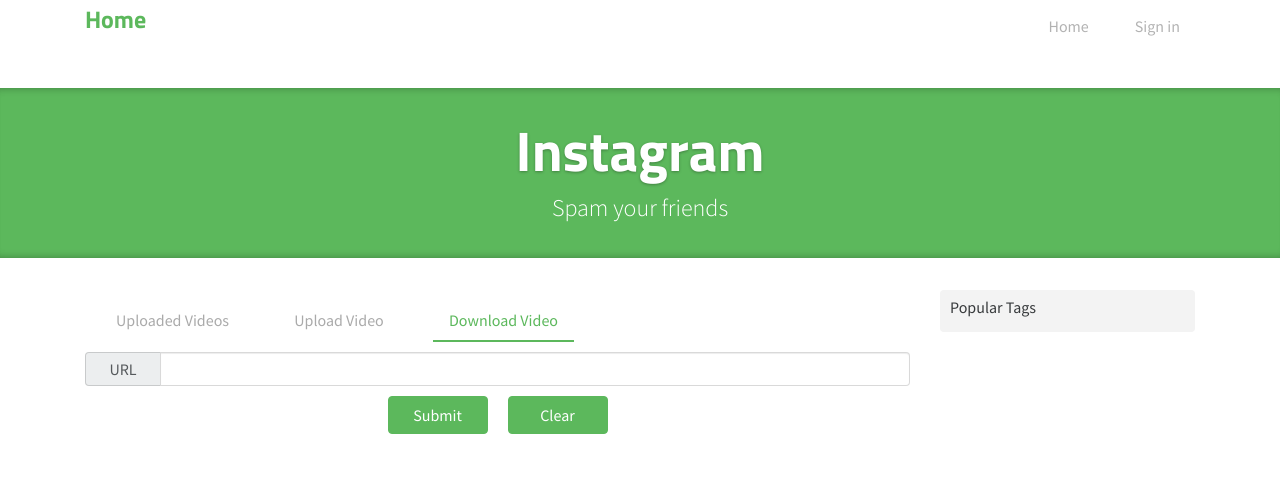
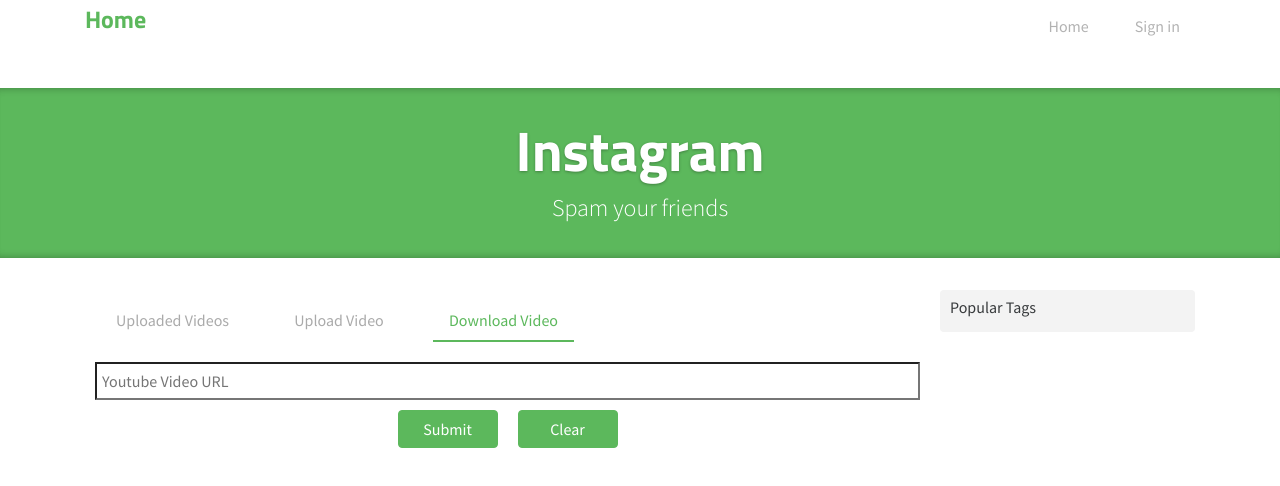
Before and after one commit to lopatiy/sandbox, a React (Create React App) app: page /download in a window 1280 px wide. Shown: the top 486 px of the page. Built offline with nearby package versions, Linux system fonts and the light colour scheme; a web font is replaced by a local one.

Commit message:
video download and video preview

```diff
--- a/api/downloader.js
+++ b/api/downloader.js
@@ -20,6 +20,7 @@
 
     execConstructor(url, filename, format) {
         let command = `youtube-dl -f ${format || videoFormat.MP4} -o '${this.path}/${filename}.%(ext)s' --write-thumbnail --restrict-filenames ${url}`;
+        console.log(command);
         return command
     }
 
--- a/api/files.js
+++ b/api/files.js
@@ -43,7 +43,7 @@
 
     list() {
         return fs.readdir(this.source).then(data=> {
-            return data.filter(file => _.startsWith(file, 'video-'));
+            return data.filter(file => !_.startsWith(file, '.'));
         })
     }
 
--- a/api/server.js
+++ b/api/server.js
@@ -26,8 +26,9 @@
 
 app.post('/api/video-download', (req, res) => {
     console.log(req);
-    if (_.isString(req.query.downloadUrl) && !_.isEmpty(req.query.downloadUrl)) {
-        downloader.getVideo(req.query.downloadUrl)
+    console.log(req.body.downloadUrl);
+    if (_.isString(req.body.downloadUrl) && !_.isEmpty(req.body.downloadUrl)) {
+        downloader.getVideo(req.body.downloadUrl)
             .then((filename) =>
                 files.save(filename)
                     .then((filename) => res.send(filename))
--- a/src/components/Video/Download.js
+++ b/src/components/Video/Download.js
@@ -12,26 +12,24 @@
     return {}
 };
 
-class Upload extends React.Component {
-    onSubmit(data){
-        if(data.videoUrl){
-            const formData = new FormData();
-            formData.append('downloadUrl', data.videoUrl);
-            Agent.Videos.download(formData)
-                .catch(err => console.error(err));
-        }
-    }
-
+class Download extends React.Component {
     renderFileInput(field) {
         const error = field.meta.touched && field.meta.error && <span className="error">{field.meta.error}</span>;
 
         return (
             <div className="input-group">
                 <span className="input-group-addon" id="basic-addon1">URL</span>
-                <input type="text" className="form-control"  name={field.name} value={field.input.value}/>
+                <input type="text" className="form-control" name={field.name} value={field.input.value}/>
                 {error}
             </div>
         )
+    }
+
+    onSubmit({downloadUrl}) {
+        let body = new FormData();
+        body.append('downloadUrl', downloadUrl);
+        Agent.Videos.download(body)
+            .catch(err => console.error(err))
     }
 
     render() {
@@ -39,13 +37,18 @@
         return (
             <form className="upload" onSubmit={handleSubmit(this.onSubmit.bind(this))}>
                 <div>
-                    <Field name="videoUrl" component={this.renderFileInput.bind(this)}/>
+                    <Field
+                        name="downloadUrl"
+                        component="input"
+                        type="text"
+                        placeholder="Youtube Video URL"
+                    />
                 </div>
                 <div className="buttons">
                     <button className="btn btn-primary" type="submit">
                         Submit
                     </button>
-                    <button className="btn btn-primary" onClick={reset}>
+                    <button className="btn btn-primary" type="button" onClick={reset}>
                         Clear
                     </button>
                 </div>
@@ -54,9 +57,9 @@
     }
 }
 
-const ConnectedUpload = connect (
+const connectedDownload = connect (
     mapStateToProps,
     mapDispatchToProps
-)(Upload);
+)(Download);
 
-export default reduxForm({form: 'simple'})(ConnectedUpload);
+export default reduxForm({form: 'downloadForm'})(connectedDownload);
--- a/src/components/Video/VideoItem.js
+++ b/src/components/Video/VideoItem.js
@@ -3,15 +3,22 @@
 import _ from 'lodash';
 
 class VideoListItem extends React.Component {
+
+    renderPreview(name){
+        if(_.endsWith(name, '.mp4')){
+            return (
+                <video width="640" height="480" controls>
+                <source src={`/dropbox/${name}`} type="video/mp4"/>
+            </video>)
+        } else {
+            return (<img alt={name} src={`/dropbox/${name}`}/>)
+        }
+    }
+
     render() {
         const {video} = this.props;
-
-        const parts = video.split('-');
-        const timestamp = parts[1];
-        const name = _.tail(_.tail(parts)).join('-');
-
         return (
-            <div key={timestamp} className="item-preview">
+            <div key={video} className="item-preview">
                 <div className="item-meta">
                     <div className="pull-xs-right">
                         <button
@@ -21,8 +28,8 @@
                     </div>
                 </div>
                 <span className="preview-link">
-                    <img alt={name} src={`/dropbox/${video}`}/>
-                    <h3>{name}</h3>
+                    {this.renderPreview(video)}
+                    <h3>{video}</h3>
                     <p>Video description</p>
                     <ul className="tag-list">
                         {
@@ -38,9 +45,7 @@
                 </span>
             </div>
         );
-
     }
-
 }
 
 export default VideoListItem;
--- a/src/components/Video/download.scss
+++ b/src/components/Video/download.scss
@@ -1,8 +1,11 @@
-.input-group {
-  margin-bottom: 10px;
+form {
+  div {
+    margin: 10px;
+    width: 100%;
 
-  .input-group-addon {
-    padding: 6px 12px;
-    width: 75px;
+    input {
+      width: 100%;
+      padding: 5px;
+    }
   }
 }
--- a/src/lib/css/override.scss
+++ b/src/lib/css/override.scss
@@ -1,7 +1,12 @@
 .nav {
   li {
-    a:hover {
-      background: transparent;
+    a:hover,
+    a {
+      background: white !important;
     }
   }
 }
+
+.home-page .feed-toggle {
+  margin-bottom: 2px;
+}
```
